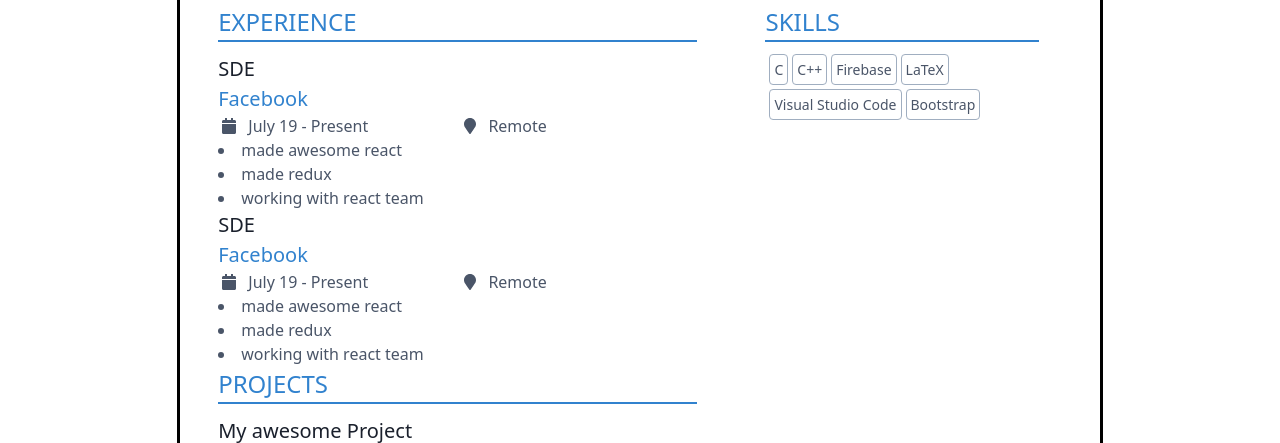
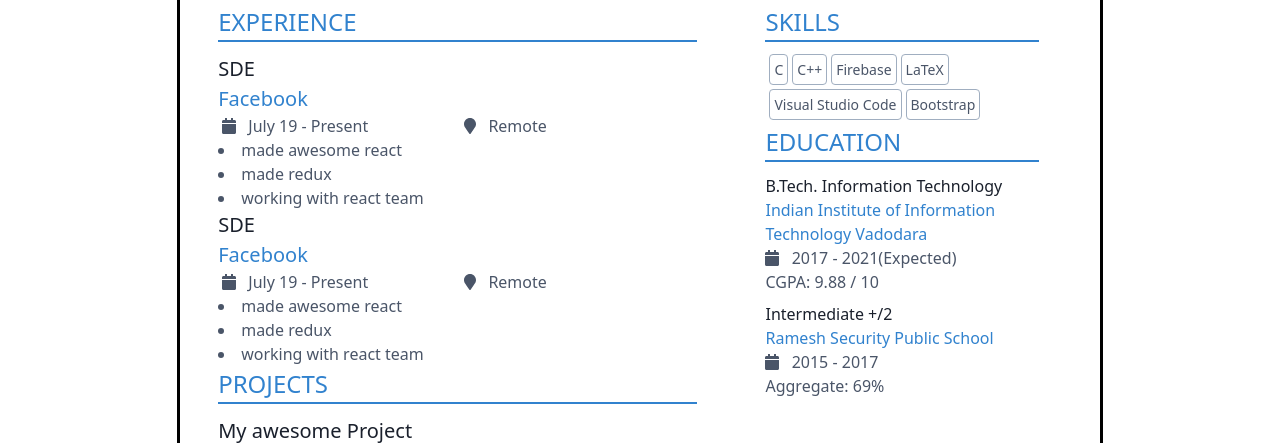
Before and after one commit to ravivarshney01/resume-builder, a Gatsby site: page / in a window 1280 px wide. Shown: the part 290-733 px from the top of the page. Built offline with nearby package versions, Linux system fonts and the light colour scheme; Gatsby itself is replaced by a stand-in of ours.

Commit message:
added education component

```diff
--- /dev/null
+++ b/src/components/Education.js
@@ -0,0 +1,21 @@
+import React from "react"
+import { FontAwesomeIcon } from "@fortawesome/react-fontawesome"
+import { faCalendar, faMapMarker } from "@fortawesome/free-solid-svg-icons"
+const Education = ({ edu }) => {
+  const { degree, major, college, from, to, result} = edu
+  return (
+    <div className="mb-2">
+      <h1 className=" text-l title-font font-medium text-gray-900">{degree} {major}</h1>
+      <h1 className=" text-l title-font font-medium text-blue-600">{college}</h1>
+      <p className="text-gray-700 font-light">
+          <FontAwesomeIcon className="mr-2" icon={faCalendar} /> {from} - {to}
+      </p>
+      <p className="text-gray-700 font-light">
+         {result}
+      </p>
+
+    </div>
+  )
+}
+
+export default Education
--- a/src/components/Resume.js
+++ b/src/components/Resume.js
@@ -3,6 +3,7 @@
 import Experience from "./Experience"
 import Skills from "./Skills"
 import Project from "./Project"
+import Education from "./Education"
 
 class Resume extends Component {
   constructor(props) {
@@ -83,6 +84,24 @@
           ],
         },
       ],
+      edu: [
+        {
+          degree: "B.Tech.",
+          major: "Information Technology",
+          college: "Indian Institute of Information Technology Vadodara",
+          from: "2017",
+          to: "2021(Expected)",
+          result: "CGPA: 9.88 / 10"
+        },
+        {
+          degree: "Intermediate +/2",
+          major: "",
+          college: "Ramesh Security Public School",
+          from: "2015",
+          to: "2017",
+          result: "Aggregate: 69%",
+        }
+      ],
     }
   }
 
@@ -121,6 +140,12 @@
             {this.state.skills.map((sk, i) => (
               <Skills skill={sk} key={i} />
             ))}
+            <h2 className="w-full text-2xl text-blue-600 border-b-2 border-blue-600 font-medium mb-3">
+              EDUCATION
+            </h2>
+            {this.state.edu.map((ed, i) => (
+              <Education edu={ed} key={i} />
+            ))}
           </div>
         </div>
       </div>
```
